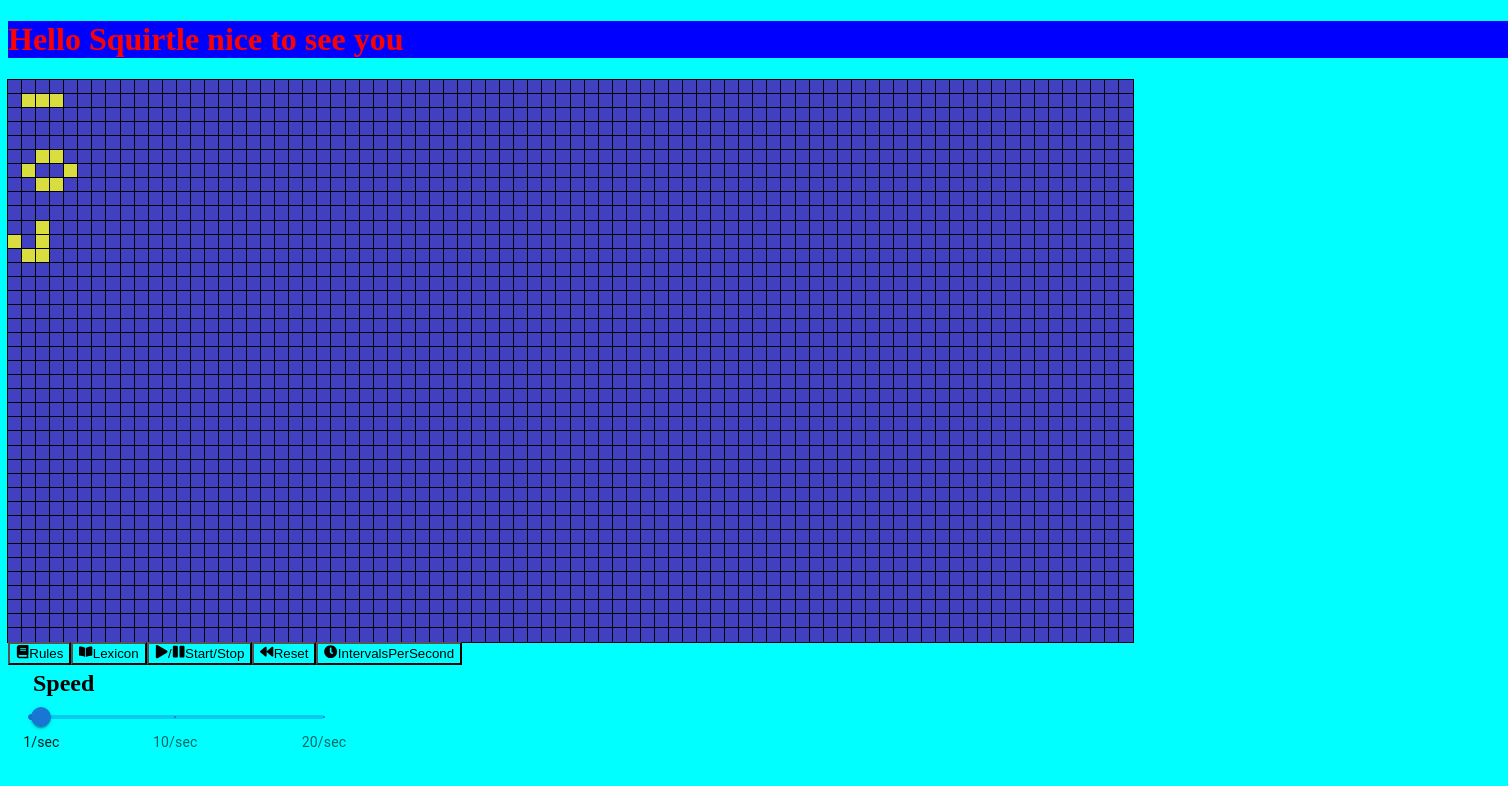
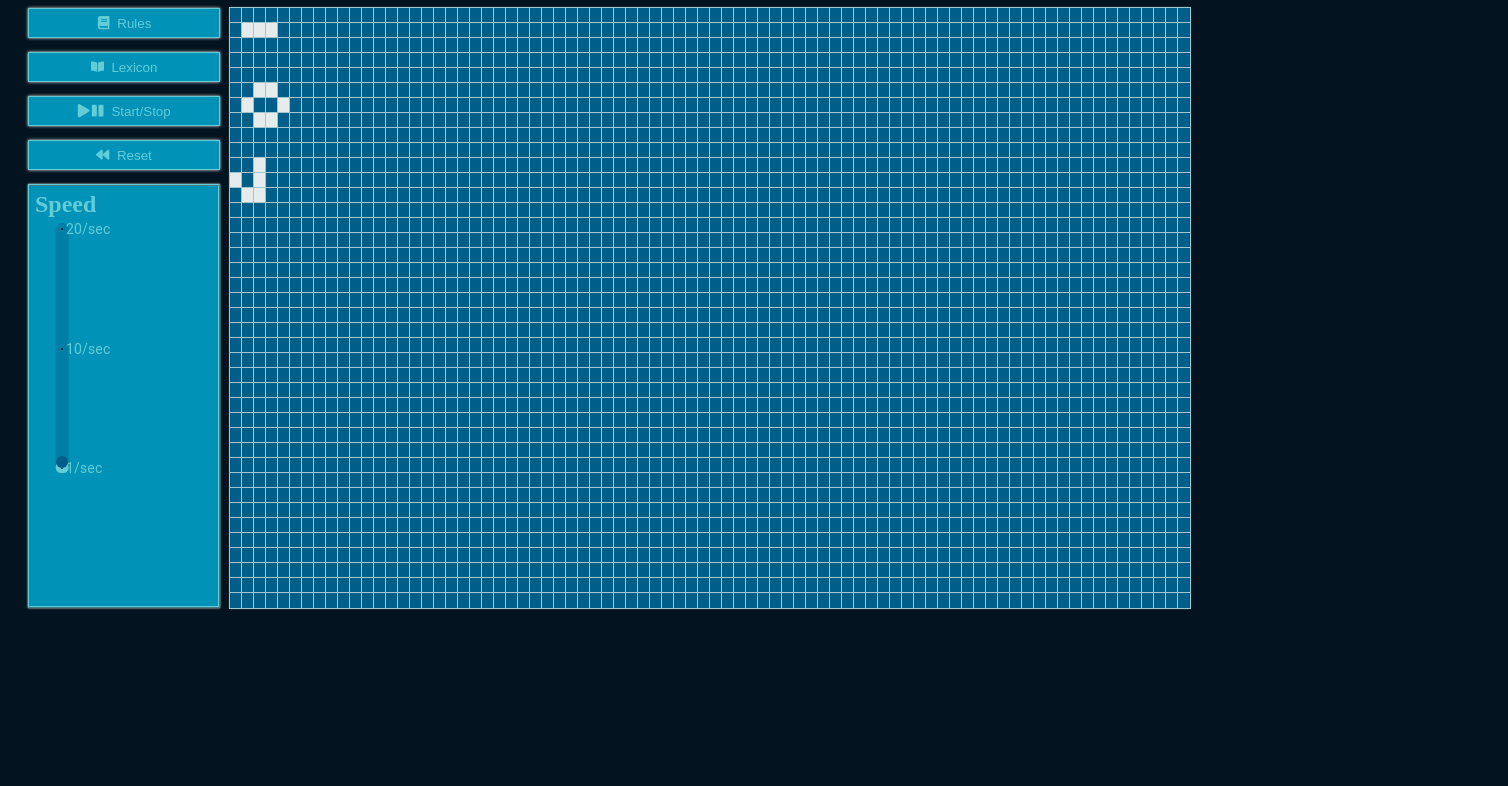
Before and after one commit to game-of-lineage/lineage-beta, a React app: page / in a window 1280 px wide. Shown: the top 786 px of the page, 1508 px wide, since content can reach past the window. Built offline with nearby package versions, Linux system fonts and the light colour scheme; the HTML template or start-up script is replaced by a standard one.

Commit message:
Control panel style changes

```diff
--- a/src/App.js
+++ b/src/App.js
@@ -18,6 +18,7 @@ const App = ({ name }) => {
   const [tick, setTick] = useState(true)
   const [timer, setTimer] = useState(1000)
   const [play, setPlay] = useState(false)
+  const [generation, setGeneration] = useState(0)
 
   useEffect(() => {
     if(play) {
@@ -36,14 +37,11 @@ const App = ({ name }) => {
 
    return (
       <>
-        <h1>
-          Hello {name} nice to see you
-        </h1>
+        <ControlPanel initialBoardState={initialBoardState} setBoardState={setBoardState} setTimer={setTimer} timer={timer} setPlay={setPlay} play={play}/>
         <div id='board'>
         {boardState.map((row, idx) =>
         <SquareRow row={row} style={{height: `${100/boardState.length}%`}} rowIndex={idx} boardState={boardState} setBoardState={setBoardState}/>)}
         </div>
-        <ControlPanel initialBoardState={initialBoardState} setBoardState={setBoardState} setTimer={setTimer} timer={timer} setPlay={setPlay} play={play}/>
       </>
     );
 }
--- a/src/components/Square/squareStyles.scss
+++ b/src/components/Square/squareStyles.scss
@@ -1,18 +1,19 @@
+@import '../../styleVariables.scss';
+
 .alive,.dead {
     display: flex;
-    background-color: lightcoral;
     height: 100%;
     justify-content: center;
     align-items: center;
-    border: 1px solid black;
+    border: 1px solid $lightblue;
     margin: -1px;
     &:hover {
         cursor: crosshair;
     }
 }
 .alive{
-    background-color: rgb(218, 221, 64);
+    background-color: $white;
 }
 .dead{
-    background-color: rgb(64, 64, 192);
+    background-color: $darkblue;
 }
--- a/src/components/SquareRow/squareRowStyles.scss
+++ b/src/components/SquareRow/squareRowStyles.scss
@@ -1,10 +1,8 @@
+@import '../../styleVariables.scss';
+
 .row-container {
     // doing a flexbox at the moment but for whatever reason it's not applying these stylings, I must be missing something
     display: flex;
     flex-wrap: wrap;
     width: 100%;
 }
-
-* {
-    background-color: aqua;
-}
--- a/src/controlPanel.js
+++ b/src/controlPanel.js
@@ -11,7 +11,7 @@ const ControlPanel = ({setPlay, play, setTimer, timer, setBoardState, initialBoa
 
   const marks = [
     {
-      value: 10,
+      value: 5,
       label: '1/sec',
     },
     {
@@ -19,27 +19,29 @@ const ControlPanel = ({setPlay, play, setTimer, timer, setBoardState, initialBoa
       label: '10/sec',
     },
     {
-      value: 200,
+      value: 195,
       label: '20/sec',
     },
   ];
 
   return (
-    <>
-      <button><FaBook />Rules</button>
-      <button><FaBookOpen />Lexicon</button>
+    <div id={"control-panel-container"}>
+      <button><FaBook />&nbsp;&nbsp;Rules</button>
+      <button><FaBookOpen />&nbsp;&nbsp;Lexicon</button>
 
       {/* Start/stop Algo */}
       <button onClick={() => {
         setPlay(!play)
-      }}> <FaPlay />/<FaPause/>Start/Stop</button>
+      }}> <FaPlay /><FaPause/>&nbsp;&nbsp;Start/Stop</button>
       {/* Pause and go back to initial input */}
-      <button onClick={()=>setBoardState(initialBoardState.map((row)=>[...row]))}><FaBackward />Reset</button>
-
-      <button><FaClock />IntervalsPerSecond</button>
-      <div className='speedSlider'><h2>Speed</h2>
+      <button onClick={()=>setBoardState(initialBoardState.map((row)=>[...row]))}><FaBackward />&nbsp;&nbsp;Reset</button>
+      <div className='speedSliderContainer'>
+        <h2>Speed</h2>
+        <div className='speedSlider'>
           <Slider
+          orientation='vertical'
           key={1}
+          size="small"
           sx={{ width:1/5}}
           aria-label='Speed'
           valueLabelDisplay='off'
@@ -48,8 +50,10 @@ const ControlPanel = ({setPlay, play, setTimer, timer, setBoardState, initialBoa
           step={1}
           min={1}
           max={200}
-      onChangeCommitted={(e)=>handleSpeed(e)}></Slider></div>
-    </>
+          onChangeCommitted={(e)=>handleSpeed(e)} />
+          </div>
+        </div>
+    </div>
   )
 }
 
--- /dev/null
+++ b/src/styleVariables.scss
@@ -0,0 +1,6 @@
+$darkblue: #005f89;
+$blue: #0093b7;
+$lightblue: #a0c5cf;
+$white: #e6eceb;
+$squirtle: #63cdd7;
+$black: #03131f;
--- a/src/styles.scss
+++ b/src/styles.scss
@@ -1,20 +1,72 @@
-h1 {
-  color: red;
-  background-color: blue;
+@import './styleVariables.scss';
+
+body {
+  background-color: $black;
 }
+
 #app{
-  height: 750px;
-  width: 1500px;
+  display: flex;
+  height: 100vh;
+  width: 100vw;
 }
 
 #board{
   height: 75%;
   width: 75%;
+  box-shadow: 0px 0px 2px $white;
 }
 
-.speedSlider{
+.speedSliderContainer{
   h2{
-    margin:5px;
+    margin: 5px;
   }
-  margin-left:20px;
+  color: $squirtle;
+  background-color: $blue;
+  height: 70%;
+  border: 2px ridge $squirtle;
+  box-shadow: 0px 0px 2px $white;
+  .speedSlider{
+    text-align: left;
+    height: 250px;
+    .MuiSlider-rail{
+      color: $darkblue;
+    }
+    .MuiSlider-track{
+      color: $squirtle;
+    }
+    .MuiSlider-markLabel{
+      color: $squirtle;
+    }
+    .MuiSlider-thumbColorPrimary{
+      color: $darkblue;
+    }
+    .MuiSlider-mark, .css-udnwse-MuiSlider-mark{
+      color: $black;
+      background-color: $black;;
+    }
+  }
 }
+
+#control-panel-container{
+  white-space: nowrap;
+  background-color: $black;
+  display: flex;
+  justify-content: space-between;
+  flex-direction: column;
+  height: 75%;
+  width: 15%;
+  padding: 0 10px;
+  margin: 0 0 0 10px;
+  button{
+    display: flex;
+    justify-content: center;
+    align-items: center;
+    cursor: pointer;
+    background-color: $blue;
+    padding: 5%;
+    height: 5%;
+    color: $squirtle;
+    border: 1px solid $squirtle;
+    box-shadow: 0px 0px 3px $white;
+  }
+}
```
Lines whose indentation alone changed are shown as unchanged.
